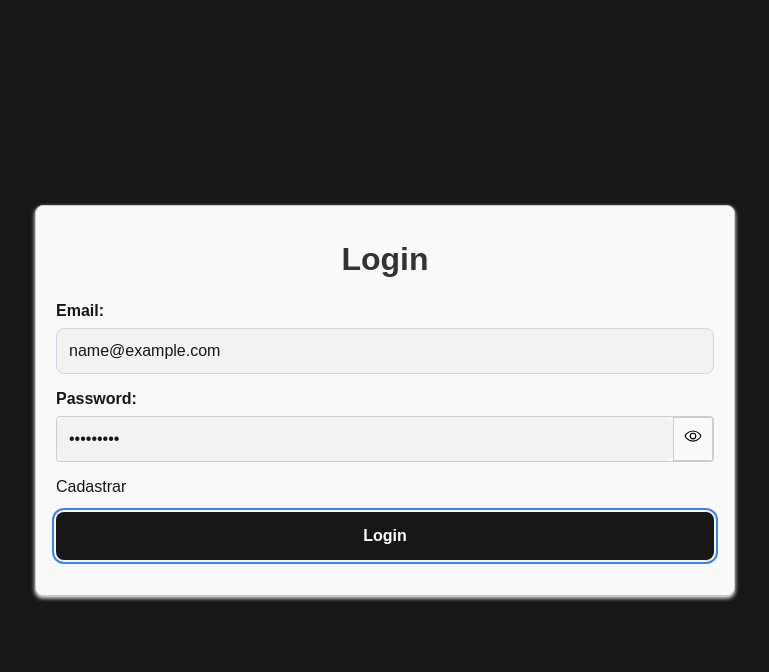
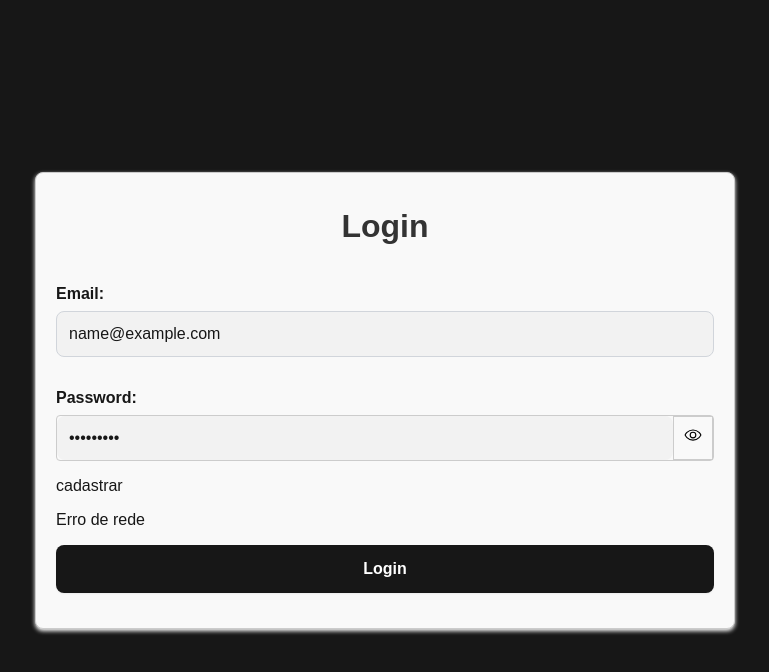
Before and after one commit to carlosAlx/finan, a Next.js app: page /login in a window 1280 px wide. Both pictures are taken after typing "name@example.com", "Sample123" into the empty fields and a click on the button "Login". Shown: the top 672 px of the page, without its empty margins (255-1024 px from the left). Built offline with nearby package versions, Linux system fonts and the light colour scheme; no server answers.

Commit message:
feat: adicioanado components de input button e formfield

```diff
--- a/src/app/login/page.tsx
+++ b/src/app/login/page.tsx
@@ -1,10 +1,11 @@
 'use client';
-import { use, useState } from 'react';
+import { useState } from 'react';
+import { useLogin } from '@/hooks/useAuth';
 import styles from './login.module.css';
 import { Eye, EyeSlash } from 'phosphor-react';
-import { Button } from '@/components/Button';
-import { Input } from '@/components/Input';
-import { FormField } from '@/components/FormField';
+import { Button } from '@/components/Button/Button';
+import { Input } from '@/components/Input/Input';
+import { FormField } from '@/components/FormField/FormField';
 
 export default function LoginPage() {
   const [formData, setFormData] = useState({
@@ -12,6 +13,7 @@ export default function LoginPage() {
     password: '',
   });
   const [showPassword, setShowPassword] = useState(false);
+  const { login, loading, error } = useLogin();
 
   const handleChange = (e: React.ChangeEvent<HTMLInputElement>) => {
     setFormData({
@@ -20,9 +22,9 @@ export default function LoginPage() {
     });
   };
 
-  const handleSubmit = (e: React.FormEvent) => {
+  const handleSubmit = async (e: React.FormEvent) => {
     e.preventDefault();
-    console.log(formData);
+    await login(formData);
   };
 
   return (
@@ -58,9 +60,10 @@ export default function LoginPage() {
               </button>
             </div>
           </FormField>
-          <a href="/cadastro">Cadastrar</a>
-          <Button aria-label="Login" type="submit" title="Login">
-            Login
+          <a href="/cadastro">cadastrar</a>
+          {error && <p role="alert" style={{ color: 'var(--color-danger-600)' }}>{error}</p>}
+          <Button aria-label="Login" type="submit" title="Login" variant="primary" disabled={loading}>
+            {loading ? 'Entrando...' : 'Login'}
           </Button>
         </form>
       </div>
--- a/src/app/page.tsx
+++ /dev/null
@@ -1,6 +0,0 @@
-import Image from "next/image"
-import styles from "./page.module.css"
-
-export default function Home() {
-  return <div className={styles.page}></div>
-}
--- a/src/components/FormField.module.css
+++ b/src/components/FormField/FormField.module.css
@@ -1,4 +1,5 @@
 .field {
+  margin-top: var(--space-4);
   display: flex;
   flex-direction: column;
   gap: var(--space-2);
```
Also changed, not shown: src/app/dashboard/page.tsx (deleted), src/app/page.module.css (added), src/components/Button/Button.module.css (renamed from src/components/Button.module.css), src/components/Button/Button.tsx (renamed from src/components/Button.tsx), src/components/FormField/FormField.tsx (renamed from src/components/FormField.tsx), src/components/Input/Input.module.css (renamed from src/components/Input.module.css), src/components/Input/Input.tsx (renamed from src/components/Input.tsx).
